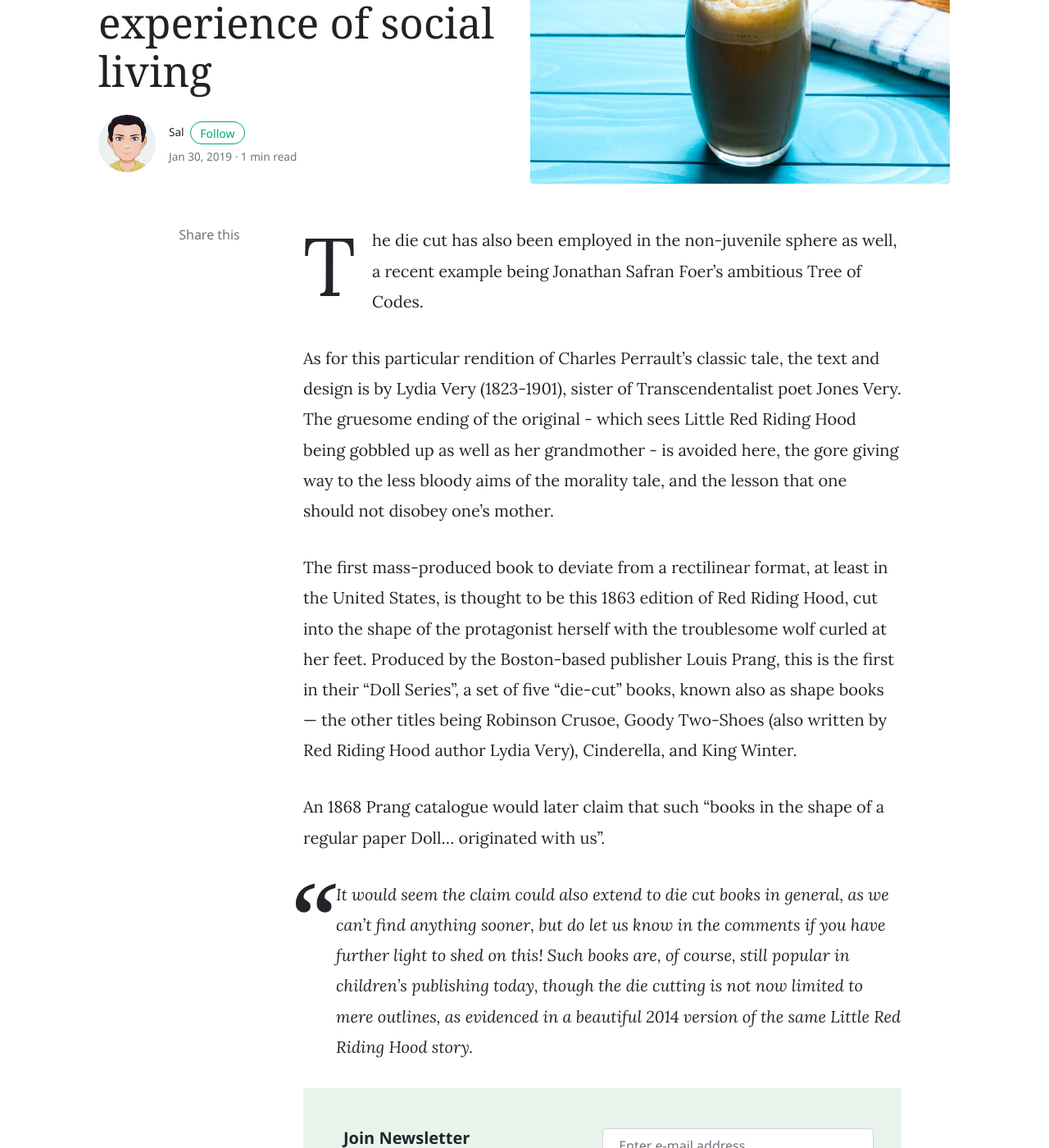
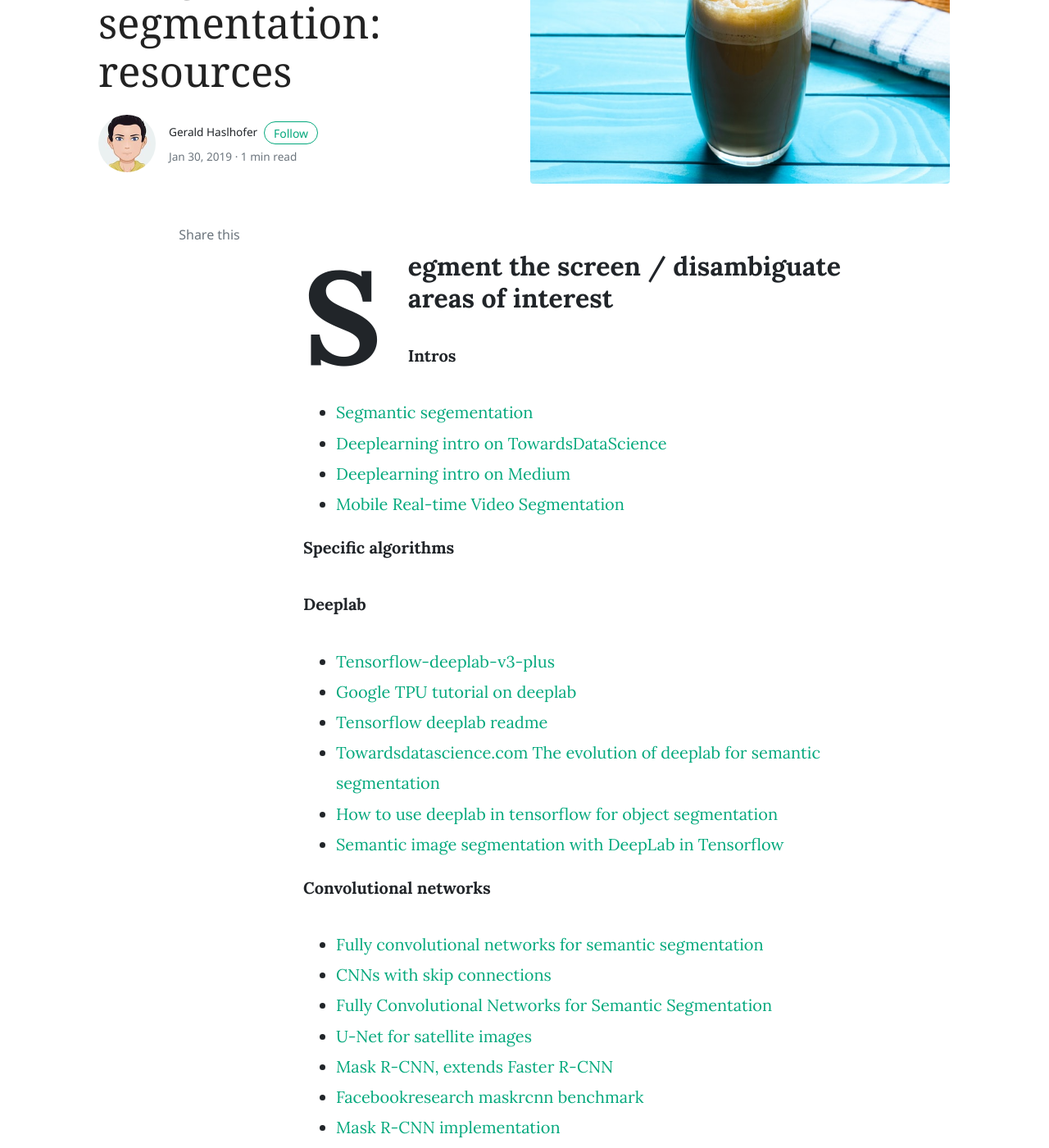
Before and after one commit to haslhofer/haslhofer.github.io, a Jekyll site: the page built from _posts/2019-01-30-acumulated-experience.md, in a window 1280 px wide and 1400 px high, scrolled down 226 px. Shown: the whole window at 82% size. Built offline with Jekyll 4.4.1, drawn with Linux system fonts in a browser that asks for light colours; nearby versions of some CDN libraries; comment, search, counter and statistics services are not loaded; some of the changed text lies outside the part shown.

Commit message:
add first own blog

```diff
--- a/_config.yml
+++ b/_config.yml
@@ -19,13 +19,13 @@ plugins:
   - jekyll-seo-tag
 
 authors:
-    sal:
-      name:           Sal
-      site:           https://www.wowthemes.net
+    gerald:
+      name:           Gerald Haslhofer
+      site:           https://www.linkedin.com/in/gerald-haslhofer-57582a/
       avatar:         /assets/images/avatar1.jpg
-      bio:            "Hi, I am Sal, the author of Mundana, the theme you're currently previewing. I hope you like it!"
-      email:          wowthemesnet@gmail.com
-      twitter:        https://twitter.com/wowthemesnet
+      bio:            "Hi, I am Gerald, the author of this blog. I hope you like it!"
+      email:          haslhofer@outlook.com
+      twitter:        https://twitter.com/atgerhas
 
 
 
--- a/_posts/2019-01-30-acumulated-experience.md
+++ b/_posts/2019-01-30-acumulated-experience.md
@@ -1,16 +1,53 @@
 ---
 layout: post
-title:  "Accumulated experience of social living"
-author: sal
-categories: [ Jekyll, tutorial ]
+title:  "Image segmentation: resources"
+author: gerald
+categories: [ ml, rpa ]
 image: assets/images/15.jpg
 ---
-The die cut has also been employed in the non-juvenile sphere as well, a recent example being Jonathan Safran Foer’s ambitious Tree of Codes.
 
-As for this particular rendition of Charles Perrault’s classic tale, the text and design is by Lydia Very (1823-1901), sister of Transcendentalist poet Jones Very. The gruesome ending of the original - which sees Little Red Riding Hood being gobbled up as well as her grandmother - is avoided here, the gore giving way to the less bloody aims of the morality tale, and the lesson that one should not disobey one’s mother.
+Segment the screen / disambiguate areas of interest
+---
 
-The first mass-produced book to deviate from a rectilinear format, at least in the United States, is thought to be this 1863 edition of Red Riding Hood, cut into the shape of the protagonist herself with the troublesome wolf curled at her feet. Produced by the Boston-based publisher Louis Prang, this is the first in their “Doll Series”, a set of five “die-cut” books, known also as shape books — the other titles being Robinson Crusoe, Goody Two-Shoes (also written by Red Riding Hood author Lydia Very), Cinderella, and King Winter.
+**Intros**
 
-An 1868 Prang catalogue would later claim that such “books in the shape of a regular paper Doll... originated with us”.
+* [Segmantic segementation](http://blog.qure.ai/notes/semantic-segmentation-deep-learning-review)
+* [Deeplearning intro on TowardsDataScience](https://towardsdatascience.com/semantic-segmentation-with-deep-learning-a-guide-and-code-e52fc8958823)
+* [Deeplearning intro on Medium ](https://medium.com/nanonets/how-to-do-image-segmentation-using-deep-learning-c673cc5862ef)
+* [Mobile Real-time Video Segmentation](https://ai.googleblog.com/2018/03/mobile-real-time-video-segmentation.html)
 
-> It would seem the claim could also extend to die cut books in general, as we can’t find anything sooner, but do let us know in the comments if you have further light to shed on this! Such books are, of course, still popular in children’s publishing today, though the die cutting is not now limited to mere outlines, as evidenced in a beautiful 2014 version of the same Little Red Riding Hood story.
+**Specific algorithms**
+
+**Deeplab**
+* [Tensorflow-deeplab-v3-plus](https://github.com/rishizek/tensorflow-deeplab-v3-plus)
+* [Google TPU tutorial on deeplab](https://cloud.google.com/tpu/docs/tutorials/deeplab)
+* [Tensorflow deeplab readme](https://github.com/tensorflow/tpu/blob/master/models/experimental/deeplab/README.md)
+* [Towardsdatascience.com The evolution of deeplab for semantic segmentation](https://towardsdatascience.com/the-evolution-of-deeplab-for-semantic-segmentation-95082b025571)
+* [How to use deeplab in tensorflow for object segmentation](https://www.freecodecamp.org/news/how-to-use-deeplab-in-tensorflow-for-object-segmentation-using-deep-learning-a5777290ab6b/)
+* [Semantic image segmentation with DeepLab in Tensorflow](https://ai.googleblog.com/2018/03/semantic-image-segmentation-with.html)
+
+**Convolutional networks**
+* [Fully convolutional networks for semantic segmentation](https://people.eecs.berkeley.edu/~jonlong/long_shelhamer_fcn.pdf)
+* [CNNs with skip connections](https://github.com/jiny2001/dcscn-super-resolution)
+* [Fully Convolutional Networks for Semantic Segmentation](https://arxiv.org/abs/1411.4038)
+* [U-Net for satellite images](https://deepsense.ai/deep-learning-for-satellite-imagery-via-image-segmentation/)
+* [Mask R-CNN, extends Faster R-CNN](https://arxiv.org/pdf/1703.06870.pdf)
+* [Facebookresearch maskrcnn benchmark](https://github.com/facebookresearch/maskrcnn-benchmark?utm_source=mybridge&amp;utm_medium=blog&amp;utm_campaign=read_more)
+* [Mask R-CNN implementation](https://hackernoon.com/instance-segmentation-in-google-colab-with-custom-dataset-b3099ac23f35)
+
+**GAN**
+* [GAN: Pix2Pix](https://phillipi.github.io/pix2pix/)
+* [Pix2Pix turorial](https://colab.research.google.com/github/tensorflow/docs/blob/master/site/en/r2/tutorials/generative/pix2pix.ipynb#scrollTo=YfIk2es3hJEd)
+* [Original Pix2Pix paper](https://arxiv.org/pdf/1611.07004.pdf)
+
+**YoloV3**
+* [YoloV3](https://pjreddie.com/darknet/yolo/)
+* [Review yolov3 you-only-look-once-object-detection](https://towardsdatascience.com/review-yolov3-you-only-look-once-object-detection-eab75d7a1ba6)
+* [YoloV3 paper on arxiv](https://arxiv.org/abs/1804.02767)
+
+
+**Document structure. Figure out which input elements belong to which text elements**
+[Semantics of words - Word2Vec](https://papers.nips.cc/paper/5021-distributed-representations-of-words-and-phrases-and-their-compositionality.pdf)
+
+
+![useful image]({{ site.url }}/assets/ml.png)
```
